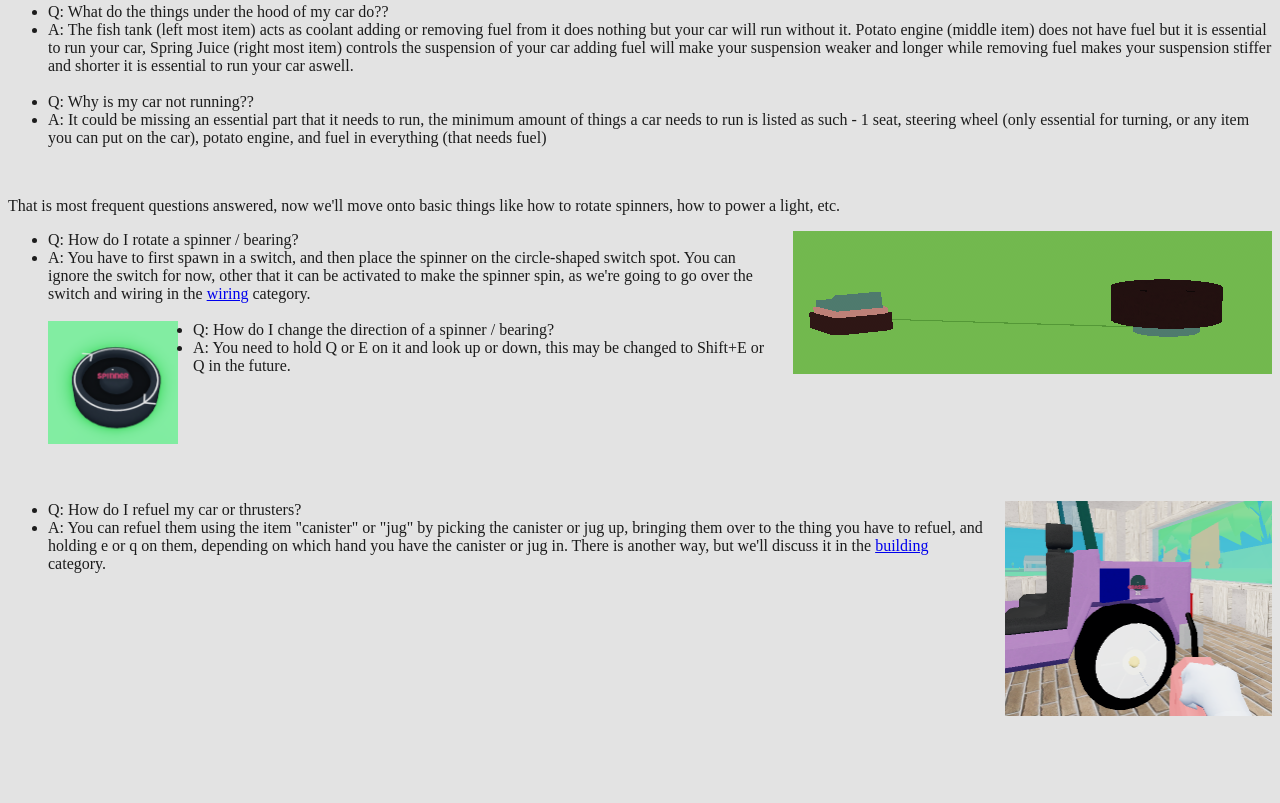
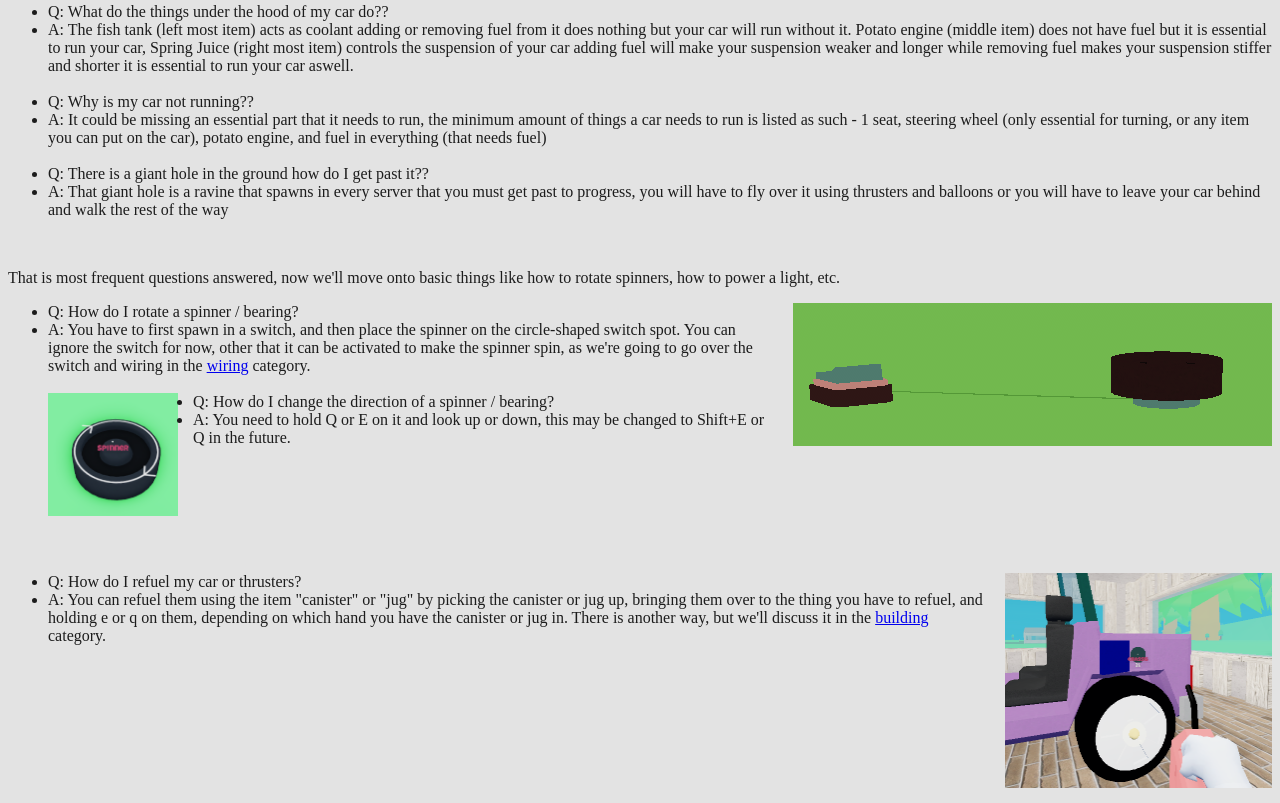
Before and after one commit to Evan4ik/GrambysManual, a plain HTML site: page index.html in a window 1280 px wide. Shown: the part 1206-2009 px from the top of the page. Before the commit the page ends 1937 px from the top, so only its background shows below. Drawn offline with Linux system fonts and the light colour scheme.

Commit message:
Update index.html

```diff
--- a/index.html
+++ b/index.html
@@ -116,6 +116,9 @@ function myFunction() {
  <br>
  <li> Q: Why is my car not running?? </li>
  <li> A: It could be missing an essential part that it needs to run, the minimum amount of things a car needs to run is listed as such - 1 seat, steering wheel (only essential for turning, or any item you can put on the car), potato engine, and fuel in everything (that needs fuel) </li>
+ <br>
+ <li> Q: There is a giant hole in the ground how do I get past it?? </li>
+ <li> A: That giant hole is a ravine that spawns in every server that you must get past to progress,  you will have to fly over it using thrusters and balloons or you will have to leave your car behind and walk the rest of the way </li>
 </ul>
 <br>
 <p> That is most frequent questions answered, now we'll move onto basic things like how to rotate spinners, how to power a light, etc. </p>
```
